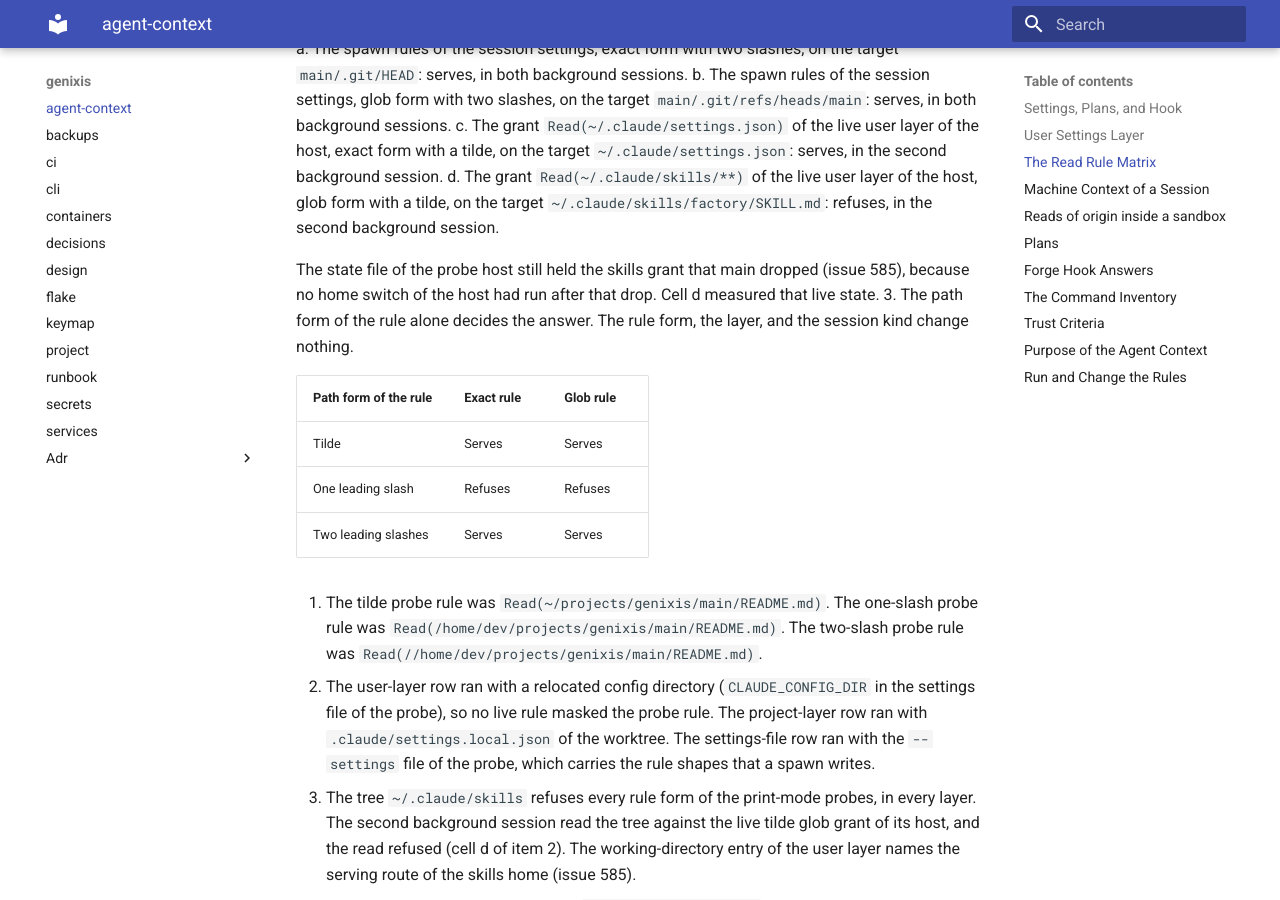
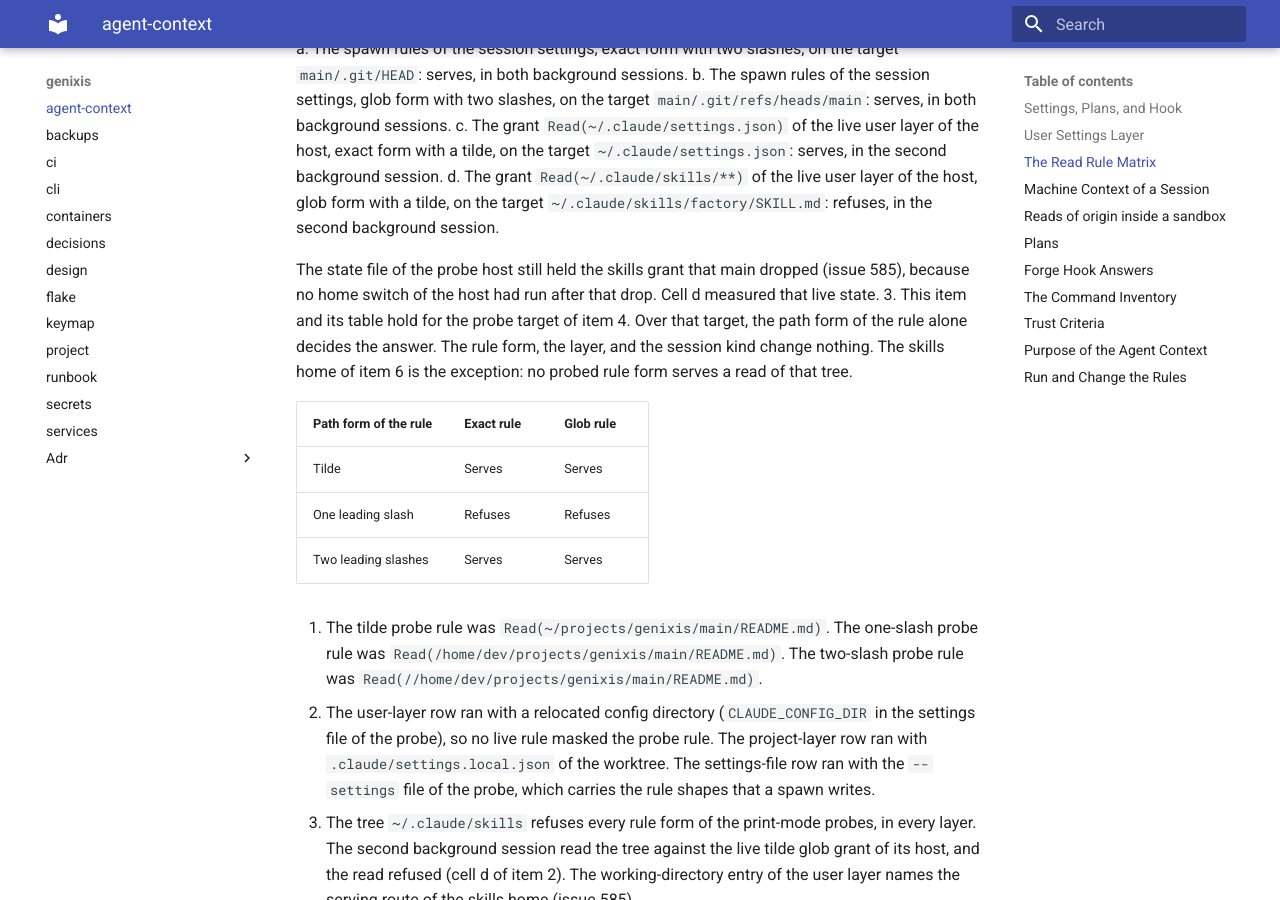
Before and after one commit to Jracon/genixis, an MkDocs documentation site: the page built from docs/agent-context.md, in a window 1280 px wide and 900 px high, scrolled down 3475 px. Built offline with MkDocs 1.6.1 and Material for MkDocs 9.7.7, drawn with Linux system fonts in a browser that asks for light colours.

Commit message:
docs(agent-context): bound the path-form law to its probe target
Item 3 of the Read Rule Matrix stated the path-form law with no bound, and item 6 records the skills-home exception. Read alone, item 3 promised a serve for a tilde or two-slash rule shaped over the skills home, which item 6 denies. A future rule writer could trust that promise. Item 3 now bounds the law and its table to the probe target of item 4, and names the skills-home exception: no probed rule form serves a read of that tree (issue 609).

Co-Authored-By: Claude Code <noreply@anthropic.com>

```diff
--- a/docs/agent-context.md
+++ b/docs/agent-context.md
@@ -42,7 +42,7 @@ Two commands stay in the project layer alone, by the ruling of the owner (issue
    d. The grant `Read(~/.claude/skills/**)` of the live user layer of the host, glob form with a tilde, on the target `~/.claude/skills/factory/SKILL.md`: refuses, in the second background session.
 
    The state file of the probe host still held the skills grant that main dropped (issue 585), because no home switch of the host had run after that drop. Cell d measured that live state.
-3. The path form of the rule alone decides the answer. The rule form, the layer, and the session kind change nothing.
+3. This item and its table hold for the probe target of item 4. Over that target, the path form of the rule alone decides the answer. The rule form, the layer, and the session kind change nothing. The skills home of item 6 is the exception: no probed rule form serves a read of that tree.
 
 | Path form of the rule | Exact rule | Glob rule |
 | --- | --- | --- |
```
